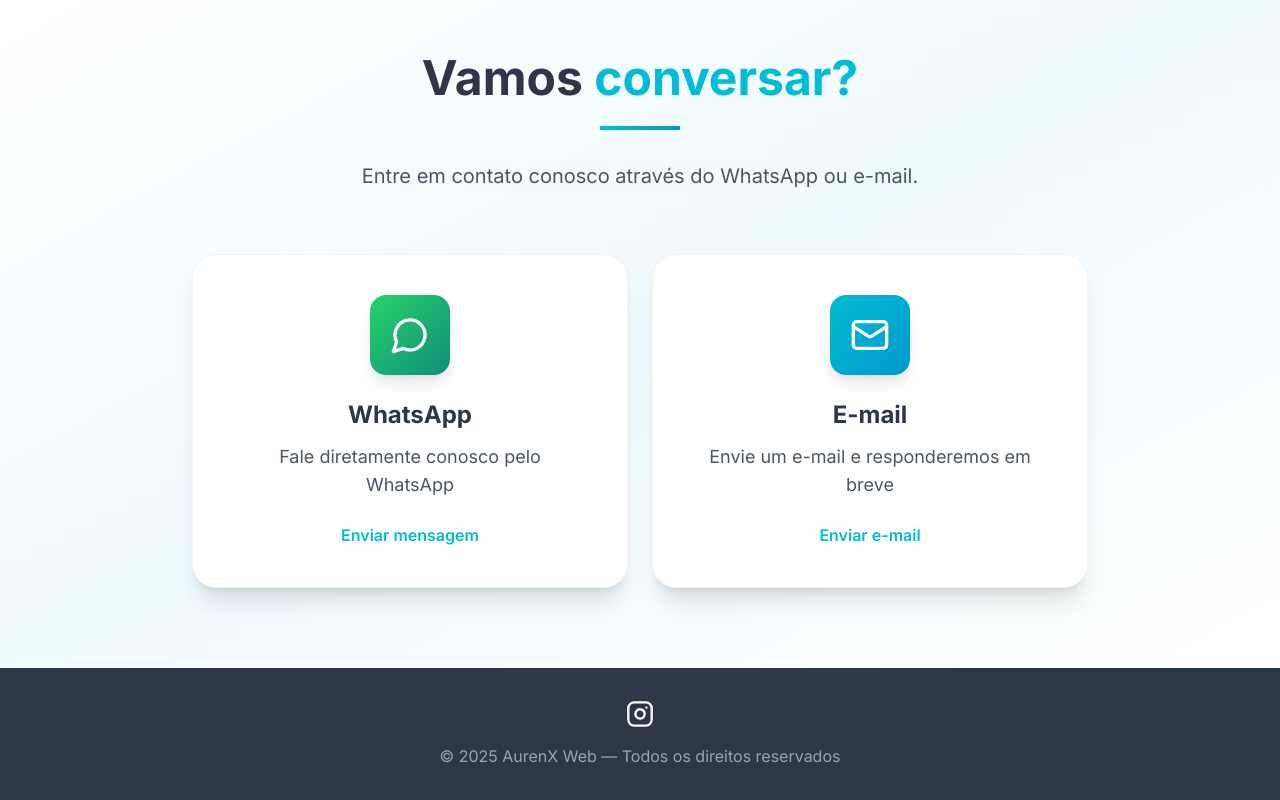
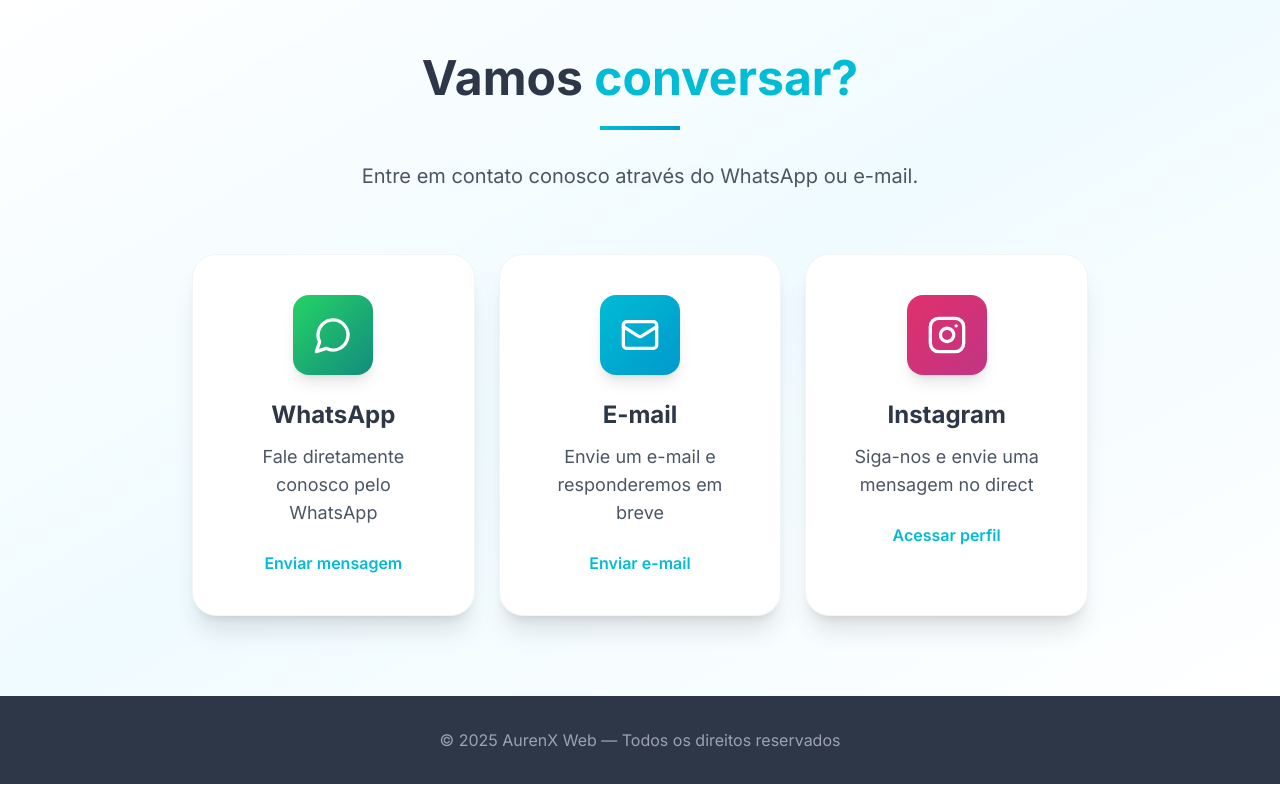
Before and after one commit to AurenXWeb/AurenXWeb, a React (Vite) app: page / in a window 1280 px wide. Shown: the part 2320-3120 px from the top of the page. Built offline with nearby package versions, Linux system fonts and the light colour scheme.

Commit message:
Updated Contact.tsx

```diff
--- a/src/components/Contact.tsx
+++ b/src/components/Contact.tsx
@@ -14,7 +14,7 @@ export default function Contact() {
           </p>
         </div>
 
-        <div className="grid md:grid-cols-2 gap-6">
+        <div className="grid md:grid-cols-3 gap-6">
           <a
             href="https://wa.me/5511953695307"
             target="_blank"
@@ -56,6 +56,28 @@ export default function Contact() {
               </span>
             </div>
           </a>
+
+          <a
+            href="https://instagram.com/aurenxweb"
+            target="_blank"
+            rel="noopener noreferrer"
+            className="bg-white rounded-3xl shadow-xl p-8 md:p-10 border border-gray-100 hover:shadow-2xl hover:scale-105 transition-all group"
+          >
+            <div className="flex flex-col items-center text-center space-y-6">
+              <div className="w-20 h-20 bg-gradient-to-br from-[#E1306C] to-[#C13584] rounded-2xl flex items-center justify-center shadow-lg group-hover:scale-110 transition-transform">
+                <Instagram size={40} className="text-white" />
+              </div>
+              <div>
+                <h3 className="text-2xl font-bold text-[#2D3748] mb-3">Instagram</h3>
+                <p className="text-gray-600 text-lg">
+                  Siga-nos e envie uma mensagem no direct
+                </p>
+              </div>
+              <span className="text-[#00BCD4] font-semibold group-hover:underline">
+                Acessar perfil
+              </span>
+            </div>
+          </a>
         </div>
       </div>
     </section>
@@ -66,16 +88,7 @@ export function Footer() {
   return (
     <footer className="bg-[#2D3748] text-white py-8 px-6">
       <div className="max-w-7xl mx-auto">
-        <div className="flex flex-col items-center gap-4">
-          <a
-            href="https://instagram.com/aurenxweb"
-            target="_blank"
-            rel="noopener noreferrer"
-            className="hover:text-[#00BCD4] transition-colors"
-            aria-label="Instagram"
-          >
-            <Instagram size={28} />
-          </a>
+        <div className="flex items-center justify-center">
           <p className="text-gray-400 text-center">
             © 2025 AurenX Web — Todos os direitos reservados
           </p>
```
